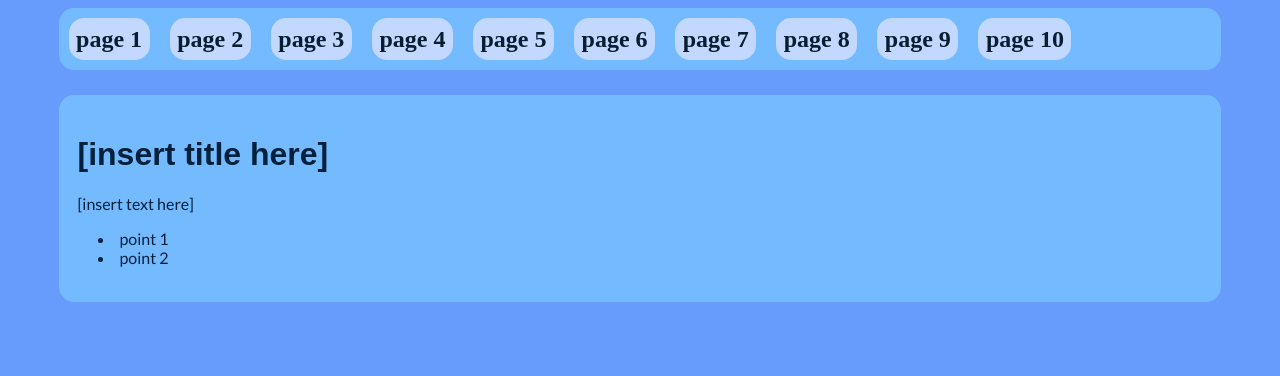
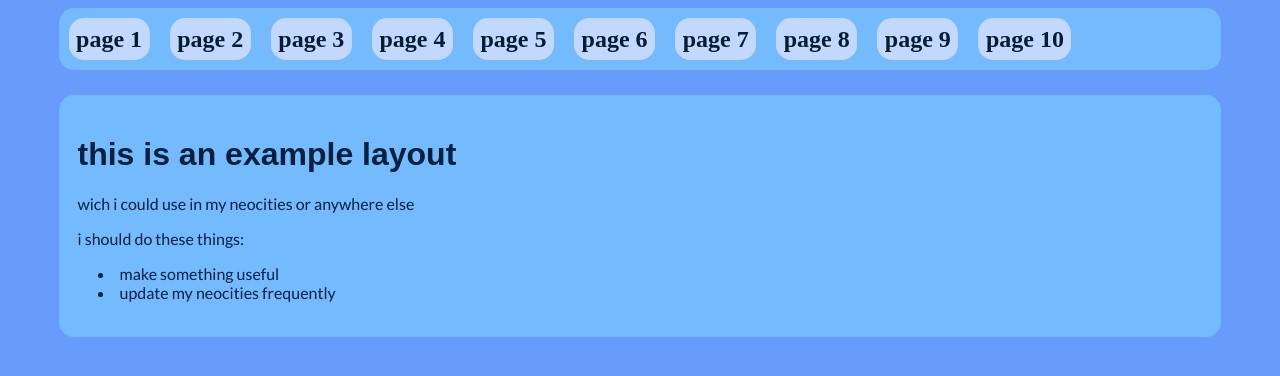
Before and after one commit to imalivebtw/imalivebtw.github.io, a plain HTML site: page html.html in a window 1280 px wide. Drawn offline with Linux system fonts and the light colour scheme; a web font is replaced by a local one.

Commit message:
changed content
you know what i mean by that

```diff
--- a/html.html
+++ b/html.html
@@ -1,6 +1,7 @@
 <!DOCTYPE html>
 <html>
     <head>
+        <meta name="viewport" content="width=device-width, initial-scale=1.0">
         <link rel="preconnect" href="https://fonts.googleapis.com">
         <link rel="preconnect" href="https://fonts.gstatic.com" crossorigin>
         <link href="https://fonts.googleapis.com/css2?family=Stack+Sans+Headline:wght@200..700&display=swap" rel="stylesheet">
@@ -10,7 +11,6 @@
         <link rel="preconnect" href="https://fonts.googleapis.com">
         <link rel="preconnect" href="https://fonts.gstatic.com" crossorigin>
         <link href="https://fonts.googleapis.com/css2?family=Short+Stack&display=swap" rel="stylesheet">
-        <meta name="viewport" content="width=device-width, initial-scale=1.0">
         <title>test</title>
     </head>
     <body>
@@ -27,11 +27,13 @@
             <h2 class="pages">page 10</h2>
         </div>
         <div id="main">
-            <h1>[insert title here]</h1>
-            <p>[insert text here]</p>
+            <h1>this is an example layout</h1>
+            <p>wich i could use in my neocities or anywhere else<br>
+            </p>
             <p>
-                <li>point 1<br></li>
-                <li>point 2</li>
+                i should do these things:
+                <li>make something useful<br></li>
+                <li>update my neocities frequently</li>
             </p>
         </div>
     </body>
```
